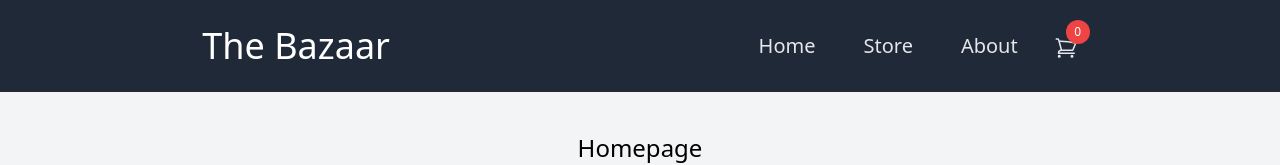
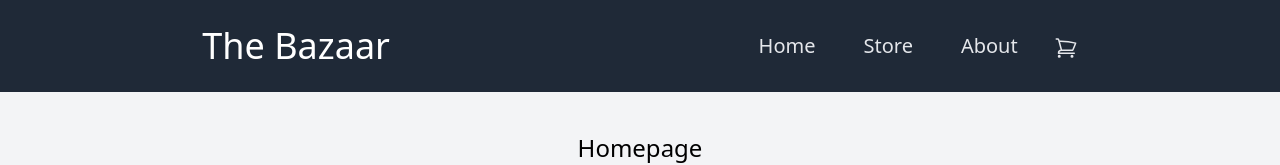
Before and after one commit to Nzha/shopping-cart, a React (Create React App) app: page / in a window 1280 px wide. Shown: the top 165 px of the page. Built offline with nearby package versions, Linux system fonts and the light colour scheme; the HTML template or start-up script is replaced by a standard one.

Commit message:
Remove cart notification when car is empty

```diff
--- a/src/components/Nav.js
+++ b/src/components/Nav.js
@@ -27,11 +27,13 @@ function Nav({ cart }) {
           </Link>
           <Link to="/cart">
             <div className="relative py-2">
-              <div className="t-2 absolute bottom-6 left-3">
-                <p className="flex h-2 w-2 items-center justify-center rounded-full bg-red-500 p-3 text-xs text-white">
-                  {totalCartItems}
-                </p>
-              </div>
+              {cart.length > 0 && (
+                <div className="t-2 absolute bottom-6 left-3">
+                  <p className="flex h-2 w-2 items-center justify-center rounded-full bg-red-500 p-3 text-xs text-white">
+                    {totalCartItems}
+                  </p>
+                </div>
+              )}
               <svg
                 xmlns="http://www.w3.org/2000/svg"
                 fill="none"
```
